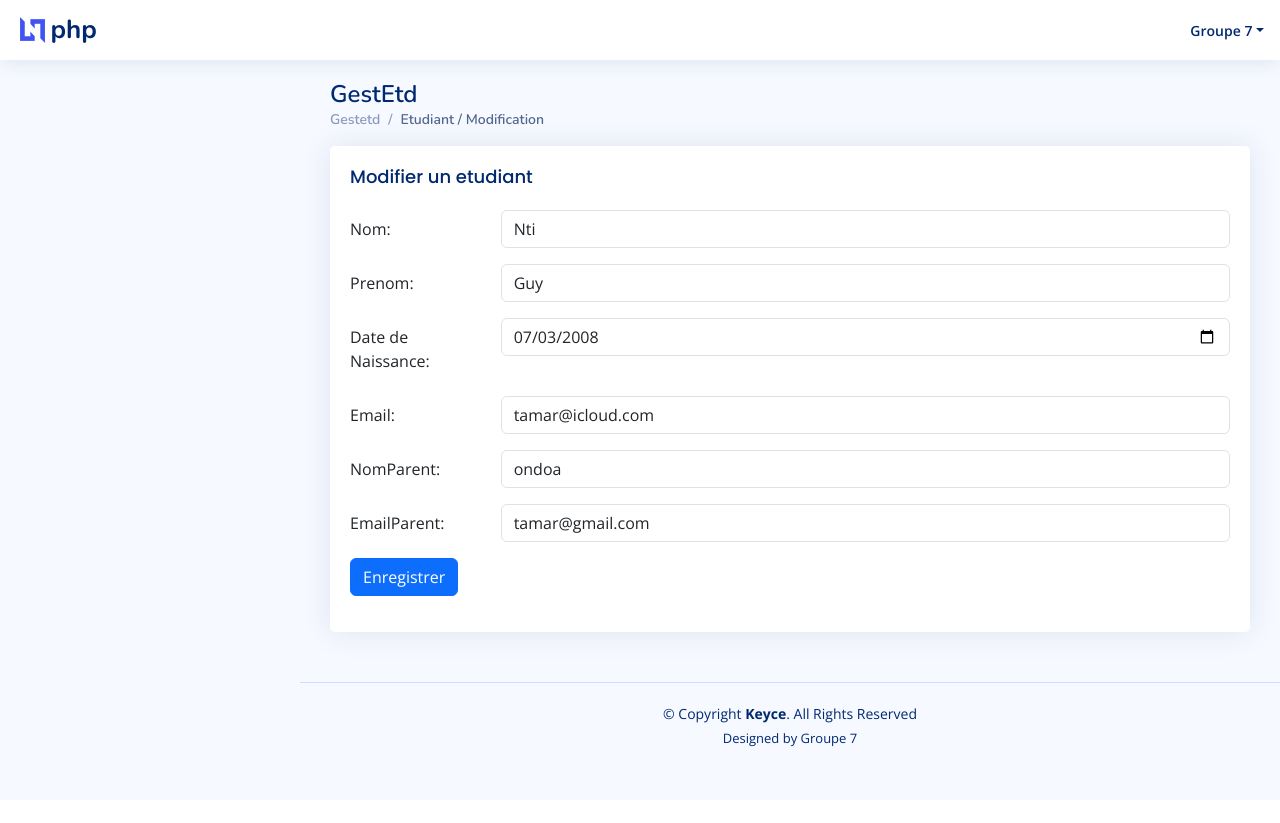
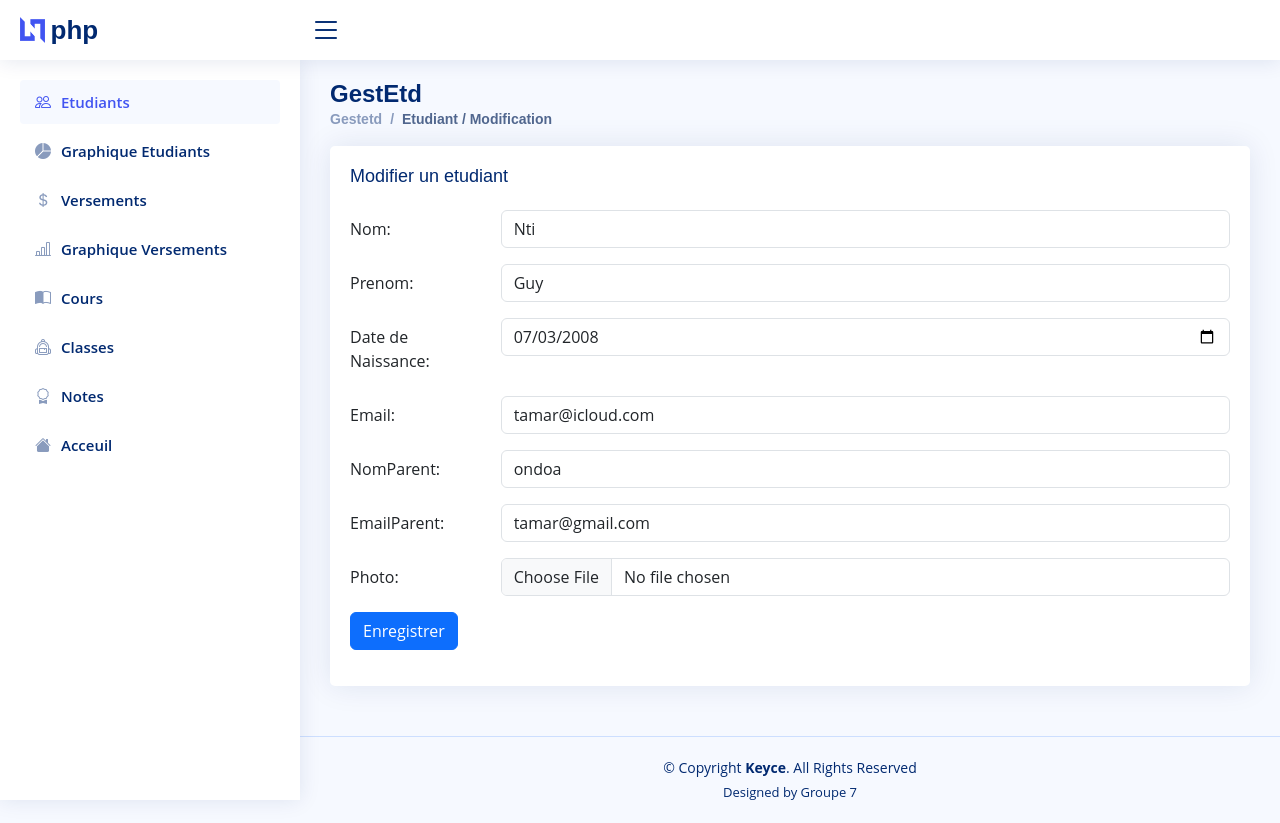
Before and after one commit to DORIAN20061/gestionEtd, a PHP site: page /modif.php?id=7 in a window 1280 px wide. Before the commit the page ends 800 px from the top, so only its background shows below. Run offline with PHP 8.4, Linux system fonts and the light colour scheme; data comes from the database, SQL or seed files in the repository; both versions use the stored data as it was after the commit; some libraries are stand-ins or nearby versions.

```diff
--- a/get_etudiant.php
+++ b/get_etudiant.php
@@ -2,9 +2,6 @@
 require_once "connexion.php";
 
 // Connexion à la base de données
-
-
-
 
 class Student {
     private $db;
--- a/modif.php
+++ b/modif.php
@@ -30,12 +30,32 @@ if ($_SERVER["REQUEST_METHOD"] == "POST") {
     $nom = $_POST['nom'];
     $prenom = $_POST['prenom'];
     $Email = $_POST['Email'];
-    $dateNaiss=$_POST['dateNaiss'];
-    $nomPrt=$_POST['nomPrt'];
-    $emailPrt=$_POST['emailPrt'];
+    $dateNaiss = $_POST['dateNaiss'];
+    $nomPrt = $_POST['nomPrt'];
+    $emailPrt = $_POST['emailPrt'];
+    $imagePath = $etudiant['imagePath'];
 
+    // Gestion de l'image
+    if (!empty($_FILES['image']['tmp_name'])) {
+        $targetDir = "uploads/";
+        $imageName = uniqid() . "_" . basename($_FILES['image']['name']);
+        $targetFilePath = $targetDir . $imageName;
 
-    $sql = "UPDATE etudiants SET nom = :nom, prenom = :prenom, Email = :Email, dateNaiss= :dateNaiss, nomPrt= :nomPrt, emailPrt= :emailPrt WHERE id = :id";
+        $allowedTypes = ['jpg', 'jpeg', 'png', 'gif'];
+        $imageFileType = strtolower(pathinfo($targetFilePath, PATHINFO_EXTENSION));
+
+        if (in_array($imageFileType, $allowedTypes)) {
+            if (move_uploaded_file($_FILES['image']['tmp_name'], $targetFilePath)) {
+                $imagePath = $imageName;
+            } else {
+                echo "Erreur lors du téléchargement de l'image.";
+            }
+        } else {
+            echo "Format d'image non supporté.";
+        }
+    }
+
+    $sql = "UPDATE etudiants SET nom = :nom, prenom = :prenom, Email = :Email, dateNaiss = :dateNaiss, nomPrt = :nomPrt, emailPrt = :emailPrt, imagePath = :imagePath WHERE id = :id";
     $stmt = $db->prepare($sql);
 
     $stmt->bindParam(':nom', $nom);
@@ -44,6 +64,7 @@ if ($_SERVER["REQUEST_METHOD"] == "POST") {
     $stmt->bindParam(':dateNaiss', $dateNaiss);
     $stmt->bindParam(':nomPrt', $nomPrt);
     $stmt->bindParam(':emailPrt', $emailPrt);
+    $stmt->bindParam(':imagePath', $imagePath);
     $stmt->bindParam(':id', $id, PDO::PARAM_INT);
 
     if ($stmt->execute()) {
@@ -55,92 +76,88 @@ if ($_SERVER["REQUEST_METHOD"] == "POST") {
     }
 }
 ?>
-
 <!DOCTYPE html>
 <html lang="en">
 
 <head>
   <meta charset="utf-8">
   <meta content="width=device-width, initial-scale=1.0" name="viewport">
-
   <title>Application de Gestion des Etudiants</title>
   <meta content="" name="description">
   <meta content="" name="keywords">
-
-  <!-- Favicons -->
-  <link href="assets/img/favicon.png" rel="icon">
-  <link href="assets/img/apple-touch-icon.png" rel="apple-touch-icon">
-
-  <!-- Google Fonts -->
-  <link href="https://fonts.gstatic.com" rel="preconnect">
-  <link href="https://fonts.googleapis.com/css?family=Open+Sans:300,300i,400,400i,600,600i,700,700i|Nunito:300,300i,400,400i,600,600i,700,700i|Poppins:300,300i,400,400i,500,500i,600,600i,700,700i" rel="stylesheet">
-
-  <!-- Vendor CSS Files -->
   <link href="assets/vendor/bootstrap/css/bootstrap.min.css" rel="stylesheet">
   <link href="assets/vendor/bootstrap-icons/bootstrap-icons.css" rel="stylesheet">
-  <link href="assets/vendor/boxicons/css/boxicons.min.css" rel="stylesheet">
-  <link href="assets/vendor/quill/quill.snow.css" rel="stylesheet">
-  <link href="assets/vendor/quill/quill.bubble.css" rel="stylesheet">
-  <link href="assets/vendor/remixicon/remixicon.css" rel="stylesheet">
-  <link href="assets/vendor/simple-datatables/style.css" rel="stylesheet">
-
-  <!-- Template Main CSS File -->
   <link href="assets/css/style.css" rel="stylesheet">
 
-  <!-- =======================================================
-  * Template Name: NiceAdmin
-  * Template URL: https://bootstrapmade.com/nice-admin-bootstrap-admin-html-template/
-  * Updated: Apr 20 2024 with Bootstrap v5.3.3
-  * Author: BootstrapMade.com
-  * License: https://bootstrapmade.com/license/
-  ======================================================== -->
+  <style>
+    .rounded-circle {
+      width: 75px;
+      height: 75px;
+      object-fit: cover;
+      border-radius: 50%;
+    }
+  </style>
 </head>
 
 <body>
   <header id="header" class="header fixed-top d-flex align-items-center">
-
     <div class="d-flex align-items-center justify-content-between">
       <a href="etd.php" class="logo d-flex align-items-center">
         <img src="assets/img/logo.png" alt="">
         <span class="d-none d-lg-block">php</span>
       </a>
+      <i class="bi bi-list toggle-sidebar-btn"></i>
+    </div>
+    <nav class="header-nav ms-auto"></nav>
+  </header>
 
-    </div><!-- End Logo -->
-
-
-
-    <nav class="header-nav ms-auto">
-      <ul class="d-flex align-items-center">
-
-        <li class="nav-item d-block d-lg-none">
-          <a class="nav-link nav-icon search-bar-toggle " href="etd.php">
+  <aside id="sidebar" class="sidebar">
+    <ul class="sidebar-nav" id="sidebar-nav">
+      <li class="nav-item">
+        <a class="nav-link" href="etd.php">
+          <i class="bi bi-people"></i><span>Etudiants</span>
+        </a>
+      </li>
+      <li class="nav-item">
+        <a class="nav-link collapsed" href="chartetd.php">
+        <i class="bi bi-pie-chart-fill"></i><span>Graphique Etudiants</span>
+        </a>
+      </li>
+      <li class="nav-item">
+        <a class="nav-link collapsed" href="vers.php">
+          <i class="bi bi-currency-dollar"></i><span>Versements</span>
+        </a>
+      </li>
+      <li class="nav-item">
+        <a class="nav-link collapsed" href="chart.php">
+        <i class="bi bi-bar-chart-line"></i><span>Graphique Versements</span>
+        </a>
+      </li>
+      <li class="nav-item">
+        <a class="nav-link collapsed" href="cours.php">
+        <i class="bi bi-book-half"></i><span>Cours</span>
+        </a>
+      </li>
+      <li class="nav-item">
+        <a class="nav-link collapsed" href="classes.php">
+        <i class="bi bi-backpack2"></i><span>Classes</span>
+        </a>
+      </li>
+      <li class="nav-item">
+        <a class="nav-link collapsed" href="selectcls.php">
+        <i class="bi bi-award"></i><span>Notes</span>
+        </a>
+      </li>
+      <li class="nav-item">
+        <a class="nav-link collapsed" href="logout.php">
           <i class="bi bi-house-fill"></i>
+          <span>Acceuil</span>
         </a>
-        </li><!-- End Search Icon-->
-
-
-
-        <li class="nav-item dropdown pe-3">
-
-          <a class="nav-link nav-profile d-flex align-items-center pe-0" href="#" data-bs-toggle="dropdown">
-
-            <span class="d-none d-md-block dropdown-toggle ps-2">Groupe 7</span>
-          </a><!-- End Profile Iamge Icon -->
-
-
-          </ul><!-- End Profile Dropdown Items -->
-        </li><!-- End Profile Nav -->
-
+      </li>
     </ul>
-    </nav><!-- End Icons Navigation -->
-
-  </header><!-- End Header -->
-
-
-  <!-- ======= Sidebar ======= -->
+  </aside>
 
   <main id="main" class="main">
-
     <div class="pagetitle">
       <h1>GestEtd</h1>
       <nav>
@@ -149,17 +166,15 @@ if ($_SERVER["REQUEST_METHOD"] == "POST") {
           <li class="breadcrumb-item active">Etudiant / Modification</li>
         </ol>
       </nav>
-    </div><!-- End Page Title -->
+    </div>
 
     <section class="section">
       <div class="row">
         <div class="col-lg-12">
-
           <div class="card">
             <div class="card-body">
               <h5 class="card-title">Modifier un etudiant</h5>
-              <form method="post" >
-
+              <form method="post" enctype="multipart/form-data">
                 <div class="row mb-3">
                   <label for="inputText" class="col-sm-2 col-form-label">Nom:</label>
                   <div class="col-sm-10">
@@ -178,16 +193,12 @@ if ($_SERVER["REQUEST_METHOD"] == "POST") {
                     <input name="dateNaiss" type="date" class="form-control" value="<?= htmlspecialchars($etudiant['dateNaiss']) ?>" required min="1980-01-01" max="2011-12-31">
                   </div>
                 </div>
-
-
                 <div class="row mb-3">
                   <label for="inputText" class="col-sm-2 col-form-label">Email:</label>
                   <div class="col-sm-10">
                     <input name="Email" type="email" class="form-control" value="<?= htmlspecialchars($etudiant['Email']) ?>" required>
                   </div>
                 </div>
-
-
                 <div class="row mb-3">
                   <label for="inputText" class="col-sm-2 col-form-label">NomParent:</label>
                   <div class="col-sm-10">
@@ -200,61 +211,35 @@ if ($_SERVER["REQUEST_METHOD"] == "POST") {
                     <input name="emailPrt" type="email" class="form-control" value="<?= htmlspecialchars($etudiant['emailPrt']) ?>" required>
                   </div>
                 </div>
-
                 <div class="row mb-3">
-
+                  <label for="image" class="col-sm-2 col-form-label">Photo:</label>
+                  <div class="col-sm-10">
+                    <input type="file" name="image" id="image" class="form-control" accept="image/*">
+                  </div>
+                </div>
+                <div class="row mb-3">
                   <div class="col-sm-10">
                     <button type="submit" class="btn btn-primary">Enregistrer</button>
                   </div>
                 </div>
-
               </form>
             </div>
-
-
-              <!-- Table with stripped rows -->
-
-
-              <!-- End Table with stripped rows -->
-
           </div>
-          </div>
-
         </div>
       </div>
     </section>
+  </main>
 
-  </main><!-- End #main -->
-
-  <!-- ======= Footer ======= -->
   <footer id="footer" class="footer">
     <div class="copyright">
       &copy; Copyright <strong><span>Keyce</span></strong>. All Rights Reserved
     </div>
     <div class="credits">
-      <!-- All the links in the footer should remain intact. -->
-      <!-- You can delete the links only if you purchased the pro version. -->
-      <!-- Licensing information: https://bootstrapmade.com/license/ -->
-      <!-- Purchase the pro version with working PHP/AJAX contact form: https://bootstrapmade.com/nice-admin-bootstrap-admin-html-template/ -->
       Designed by Groupe 7
     </div>
-  </footer><!-- End Footer -->
+  </footer>
 
-  <a href="#" class="back-to-top d-flex align-items-center justify-content-center"><i class="bi bi-arrow-up-short"></i></a>
-
-  <!-- Vendor JS Files -->
-  <script src="assets/vendor/apexcharts/apexcharts.min.js"></script>
   <script src="assets/vendor/bootstrap/js/bootstrap.bundle.min.js"></script>
-  <script src="assets/vendor/chart.js/chart.umd.js"></script>
-  <script src="assets/vendor/echarts/echarts.min.js"></script>
-  <script src="assets/vendor/quill/quill.js"></script>
-  <script src="assets/vendor/simple-datatables/simple-datatables.js"></script>
-  <script src="assets/vendor/tinymce/tinymce.min.js"></script>
-  <script src="assets/vendor/php-email-form/validate.js"></script>
-
-  <!-- Template Main JS File -->
   <script src="assets/js/main.js"></script>
-
 </body>
-
 </html>
```
Also changed, not shown: etd.php (+9 -4 lines), etdform.php (+10 -3 lines), etudiant.sql (added, +219 -0 lines), recup1.php (+5 -8 lines), uploads/677c229dd7eb8_2e702bb3ae2fb16cd92052bea295db50.jpg (added), uploads/677c22b66c0aa_5ccfcf25-e36e-4821-800c-36b5f743e116.jpg (added), uploads/677c22d183d6e_7331f4a4-002f-4813-b3d7-9fe197f515a2.jpg (added), uploads/677c2329b7ae9_2436828d-23a0-4601-8427-0b0c753cb310.jpg (added), uploads/677c23542ba89_b2f09829c4be9e29406a283234e73599.jpg (added), uploads/677c236c6413f_Leyenda.jpg (added), uploads/677c25491ddff_5ccfcf25-e36e-4821-800c-36b5f743e116.jpg (added). Lines whose indentation alone changed are shown as unchanged.
